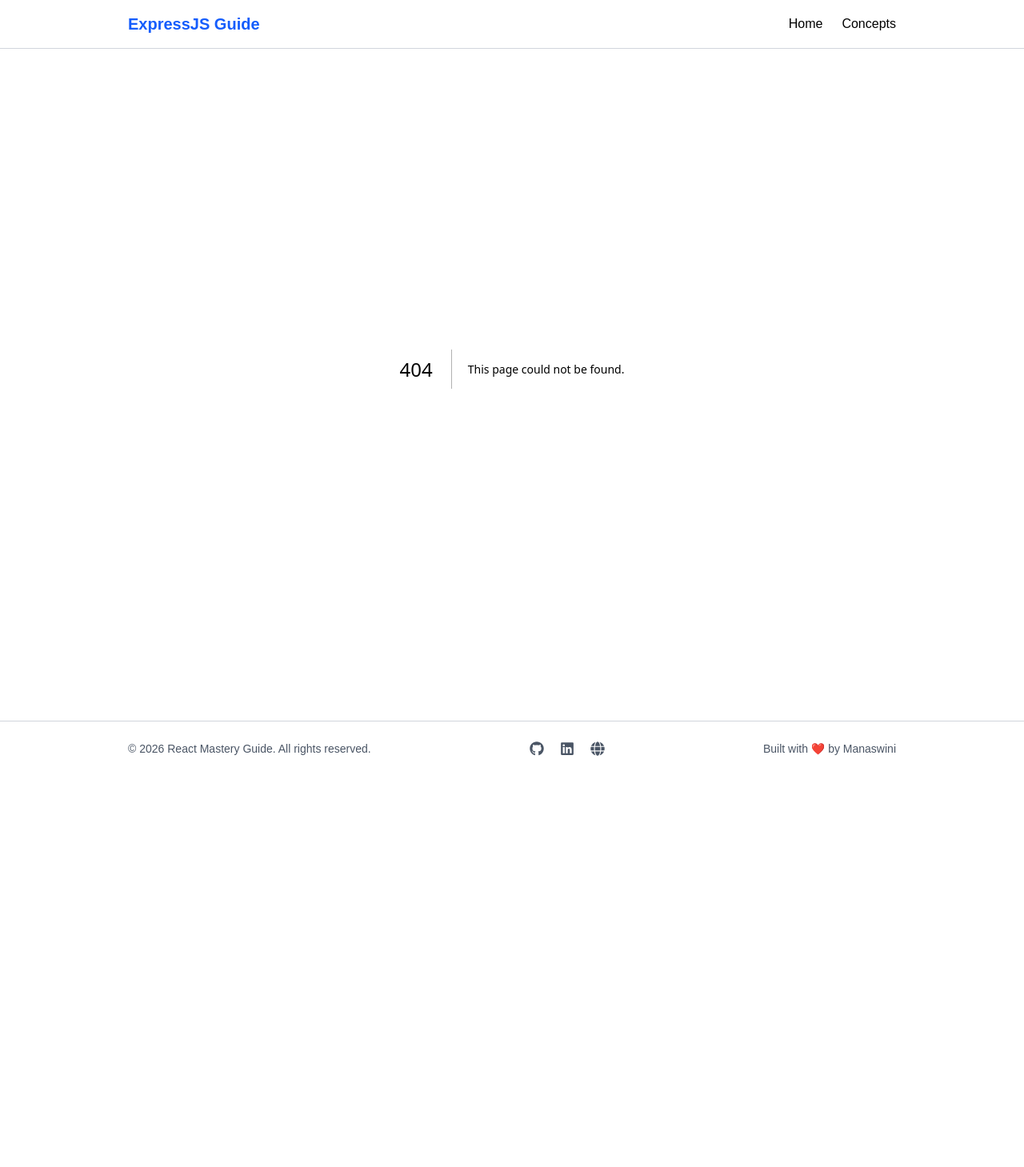
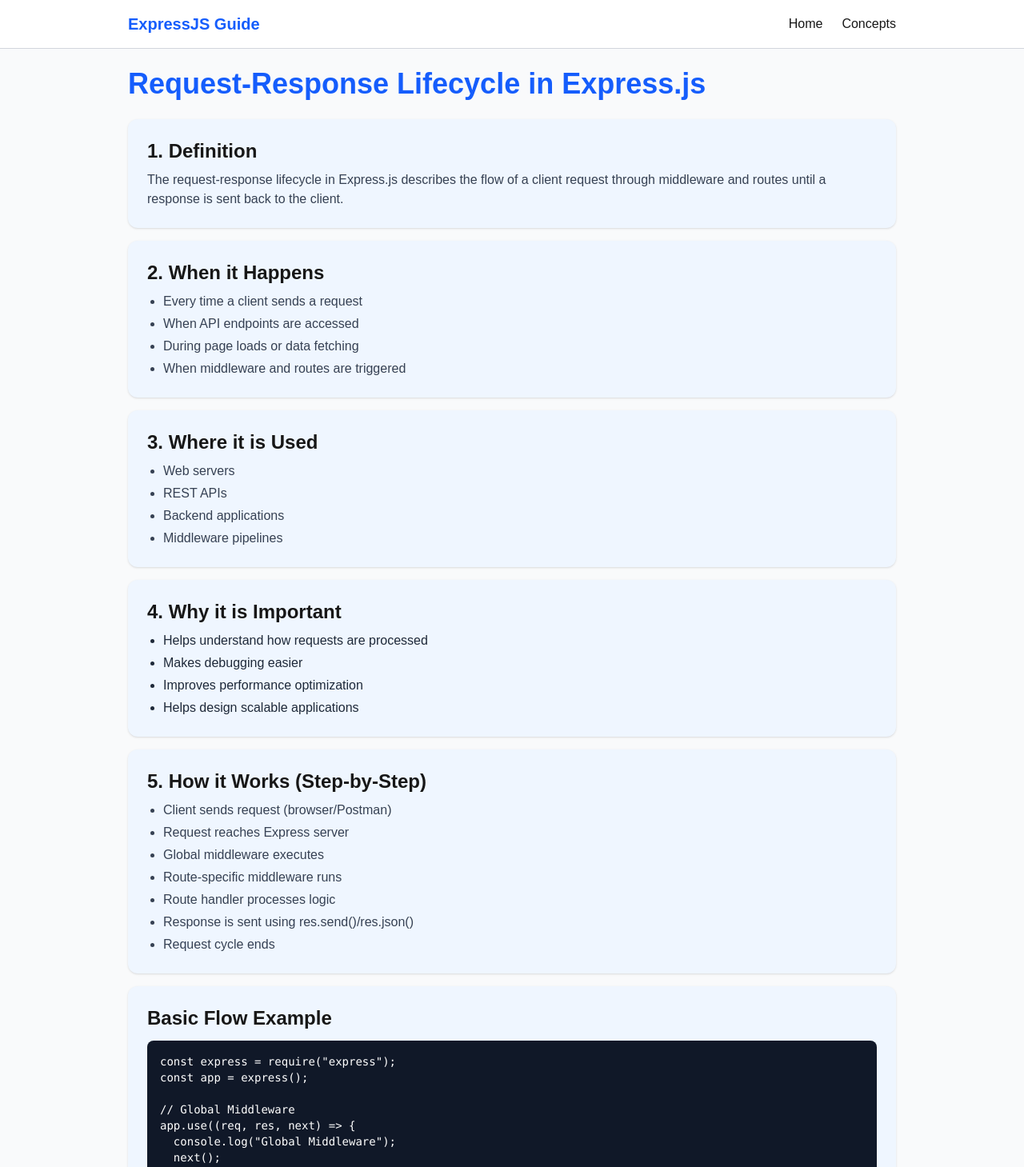
Before and after one commit to Monisasmal/ExpressJS-Concept, a Next.js app: page /concepts/RequestResponseLifecycle in a window 1280 px wide. Before the commit this address had no page. Shown: the top 1459 px of the page at 80% size. Before the commit the page ends 970 px from the top, so only its background shows below. Built offline with nearby package versions, Linux system fonts and the light colour scheme.

Commit message:
first commit

```diff
--- /dev/null
+++ b/src/app/concepts/RequestResponseLifecycle/page.tsx
@@ -0,0 +1,187 @@
+export default function RequestResponseLifecycle() {
+  return (
+    <div className="bg-gray-50 min-h-screen">
+
+      {/* Container */}
+      <div className="w-full max-w-5xl mx-auto px-4 sm:px-6 lg:px-8 py-6">
+
+        {/* Header */}
+        <h1 className="text-2xl sm:text-3xl md:text-4xl font-bold text-blue-600 mb-6">
+          Request-Response Lifecycle in Express.js
+        </h1>
+
+        {/* Card Wrapper */}
+        <div className="space-y-4">
+
+          {/* Definition */}
+          <section className="bg-blue-50 shadow-sm rounded-xl p-4 sm:p-6">
+            <h2 className="text-lg sm:text-xl md:text-2xl font-semibold mb-2">
+              1. Definition
+            </h2>
+            <p className="text-sm sm:text-base text-gray-700">
+              The request-response lifecycle in Express.js describes the flow of a
+              client request through middleware and routes until a response is sent
+              back to the client.
+            </p>
+          </section>
+
+          {/* When */}
+          <section className="bg-blue-50 shadow-sm rounded-xl p-4 sm:p-6">
+            <h2 className="text-lg sm:text-xl md:text-2xl font-semibold mb-2">
+              2. When it Happens
+            </h2>
+            <ul className="list-disc ml-5 text-sm sm:text-base text-gray-700 space-y-1">
+              <li>Every time a client sends a request</li>
+              <li>When API endpoints are accessed</li>
+              <li>During page loads or data fetching</li>
+              <li>When middleware and routes are triggered</li>
+            </ul>
+          </section>
+
+          {/* Where */}
+          <section className="bg-blue-50 shadow-sm rounded-xl p-4 sm:p-6">
+            <h2 className="text-lg sm:text-xl md:text-2xl font-semibold mb-2">
+              3. Where it is Used
+            </h2>
+            <ul className="list-disc ml-5 text-sm sm:text-base text-gray-700 space-y-1">
+              <li>Web servers</li>
+              <li>REST APIs</li>
+              <li>Backend applications</li>
+              <li>Middleware pipelines</li>
+            </ul>
+          </section>
+
+          {/* Why */}
+          <section className="bg-blue-50 shadow-sm rounded-xl p-4 sm:p-6">
+            <h2 className="text-lg sm:text-xl md:text-2xl font-semibold mb-2">
+              4. Why it is Important
+            </h2>
+            <ul className="list-disc ml-5 text-sm sm:text-base text-gray-800 space-y-1">
+              <li>Helps understand how requests are processed</li>
+              <li>Makes debugging easier</li>
+              <li>Improves performance optimization</li>
+              <li>Helps design scalable applications</li>
+            </ul>
+          </section>
+
+          {/* How */}
+          <section className="bg-blue-50 shadow-sm rounded-xl p-4 sm:p-6">
+            <h2 className="text-lg sm:text-xl md:text-2xl font-semibold mb-2">
+              5. How it Works (Step-by-Step)
+            </h2>
+            <ul className="list-disc ml-5 text-sm sm:text-base text-gray-700 space-y-1">
+              <li>Client sends request (browser/Postman)</li>
+              <li>Request reaches Express server</li>
+              <li>Global middleware executes</li>
+              <li>Route-specific middleware runs</li>
+              <li>Route handler processes logic</li>
+              <li>Response is sent using res.send()/res.json()</li>
+              <li>Request cycle ends</li>
+            </ul>
+          </section>
+
+          {/* Code */}
+          <section className="bg-blue-50 shadow-sm rounded-xl p-4 sm:p-6">
+            <h2 className="text-lg sm:text-xl md:text-2xl font-semibold mb-3">
+              Basic Flow Example
+            </h2>
+
+            <pre className="bg-gray-900 text-white p-3 sm:p-4 rounded-lg overflow-x-auto text-xs sm:text-sm">
+{`const express = require("express");
+const app = express();
+
+// Global Middleware
+app.use((req, res, next) => {
+  console.log("Global Middleware");
+  next();
+});
+
+// Route Middleware
+const routeMiddleware = (req, res, next) => {
+  console.log("Route Middleware");
+  next();
+};
+
+// Route Handler
+app.get("/", routeMiddleware, (req, res) => {
+  res.send("Response sent to client");
+});
+
+app.listen(3000);`}
+            </pre>
+          </section>
+
+          {/* Real Example */}
+          <section className="bg-blue-50 shadow-sm rounded-xl p-4 sm:p-6">
+            <h2 className="text-lg sm:text-xl md:text-2xl font-semibold mb-3">
+              Real Lifecycle Example
+            </h2>
+
+            <pre className="bg-gray-900 text-white p-3 sm:p-4 rounded-lg overflow-x-auto text-xs sm:text-sm">
+{`const express = require("express");
+const app = express();
+
+// Step 1: Logging Middleware
+app.use((req, res, next) => {
+  console.log("Request received:", req.url);
+  next();
+});
+
+// Step 2: Authentication Middleware
+const auth = (req, res, next) => {
+  const isUser = true;
+  if (isUser) next();
+  else res.send("Unauthorized");
+};
+
+// Step 3: Route Handler
+app.get("/dashboard", auth, (req, res) => {
+  res.send("Dashboard Data");
+});
+
+app.listen(3000);`}
+            </pre>
+          </section>
+
+          {/* Advantages */}
+          <section className="bg-blue-50 shadow-sm rounded-xl p-4 sm:p-6">
+            <h2 className="text-lg sm:text-xl md:text-2xl font-semibold mb-2">
+              7. Advantages
+            </h2>
+            <ul className="list-disc ml-5 text-sm sm:text-base text-gray-700 space-y-1">
+              <li>Clear flow of execution</li>
+              <li>Easy to debug</li>
+              <li>Modular structure</li>
+              <li>Scalable request handling</li>
+            </ul>
+          </section>
+
+          {/* Disadvantages */}
+          <section className="bg-blue-50 shadow-sm rounded-xl p-4 sm:p-6">
+            <h2 className="text-lg sm:text-xl md:text-2xl font-semibold mb-2">
+              8. Disadvantages
+            </h2>
+            <ul className="list-disc ml-5 text-sm sm:text-base text-gray-700 space-y-1">
+              <li>Too many middleware can slow performance</li>
+              <li>Missing next() can break flow</li>
+            </ul>
+          </section>
+
+          {/* Interview */}
+          <section className="bg-blue-50 shadow-sm rounded-xl p-4 sm:p-6">
+            <h2 className="text-lg sm:text-xl md:text-2xl font-semibold mb-2">
+              Interview Points
+            </h2>
+            <ul className="list-disc ml-5 text-sm sm:text-base text-gray-900 space-y-1">
+              <li>Flow: Request → Middleware → Route → Response</li>
+              <li>Uses next() to move forward</li>
+              <li>Middleware executes in order</li>
+              <li>Ends when response is sent</li>
+            </ul>
+          </section>
+
+        </div>
+      </div>
+    </div>
+  );
+}
--- a/src/app/concepts/page.tsx
+++ b/src/app/concepts/page.tsx
@@ -4,6 +4,7 @@ const concept = [
      {name: "What is ExpressJs?", path:"/concepts/What-is-ExpressJS"},
      {name: "Why use express over Nodejs?", path:"/concepts/WhyExpressOverNode"},
      {name: "What is Middleware?", path:"/concepts/WhatIsMiddleware"},
+     {name: "Request-Response Lifecycle in Express.js?", path:"/concepts/RequestResponseLifecycle"},
 ];
 
 export default function Concepts(){
```
